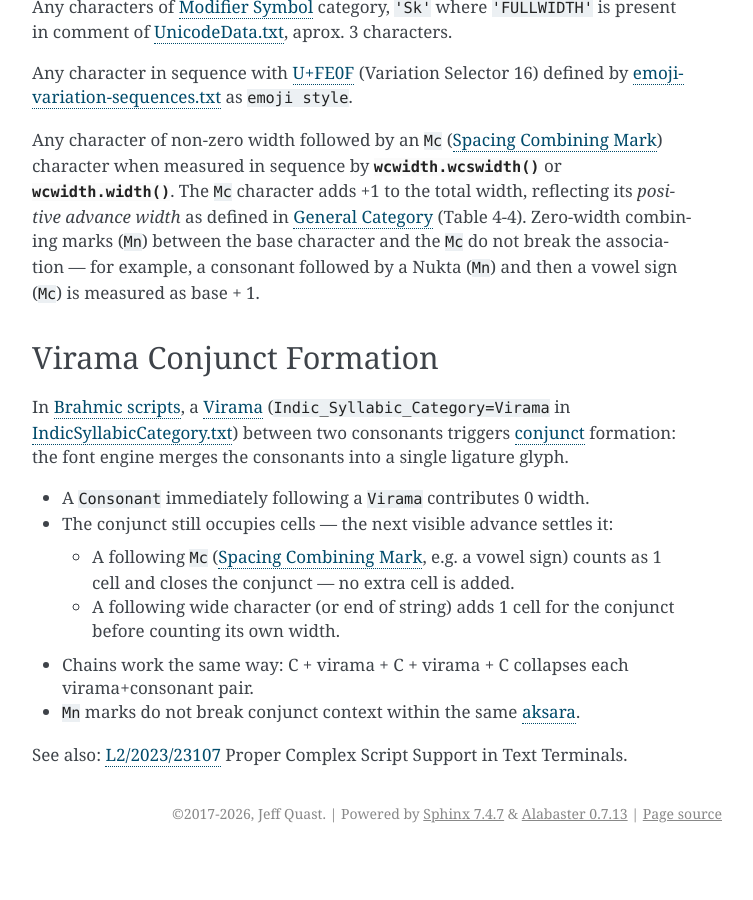
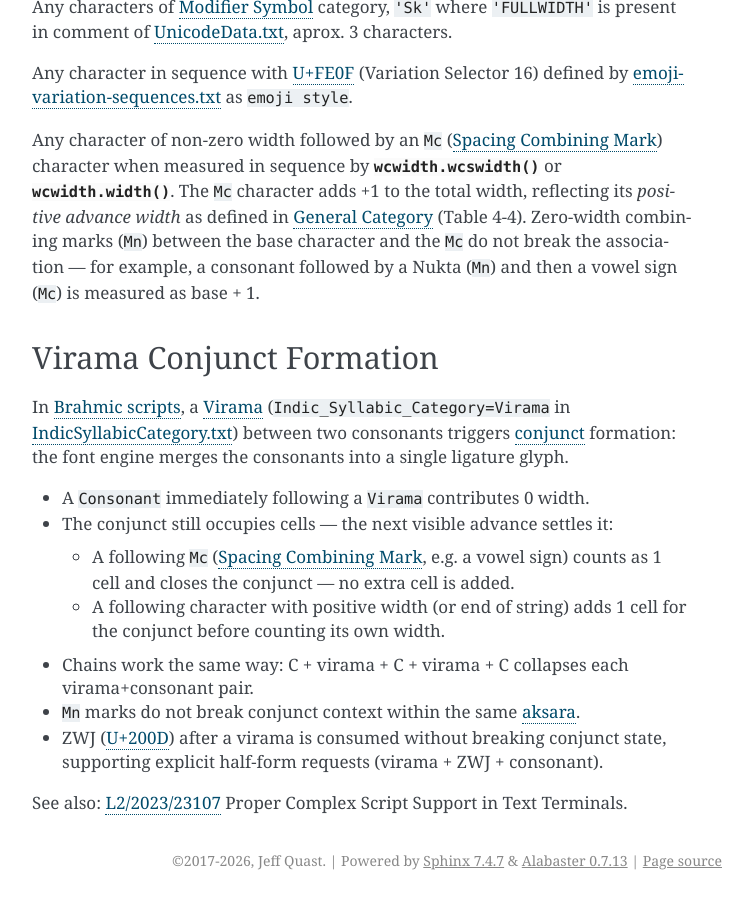
Before and after one commit to jquast/wcwidth, a Sphinx documentation site: the page built from docs/specs.rst, in a window 1280 px wide and 900 px high, scrolled down 1931 px. Shown: the whole window, without its empty margins (388-1141 px from the left). Built offline with Sphinx 7.4.7, drawn with Linux system fonts in a browser that asks for light colours; before the commit the page ends 2784 px from its top, so only the background shows below that.

Commit message:
don't forget virama and zwj interaction

```diff
--- a/docs/specs.rst
+++ b/docs/specs.rst
@@ -108,12 +108,14 @@ formation: the font engine merges the consonants into a single ligature glyph.
 
   - A following ``Mc`` (`Spacing Combining Mark`_, e.g. a vowel sign) counts as
     1 cell and closes the conjunct — no extra cell is added.
-  - A following wide character (or end of string) adds 1 cell for the conjunct
-    before counting its own width.
+  - A following character with positive width (or end of string) adds 1 cell
+    for the conjunct before counting its own width.
 
 - Chains work the same way: C + virama + C + virama + C collapses each
   virama+consonant pair.
 - ``Mn`` marks do not break conjunct context within the same `aksara`_.
+- ZWJ (`U+200D`_) after a virama is consumed without breaking conjunct state,
+  supporting explicit half-form requests (virama + ZWJ + consonant).
 
 See also: `L2/2023/23107`_ Proper Complex Script Support in Text Terminals.
 
```
